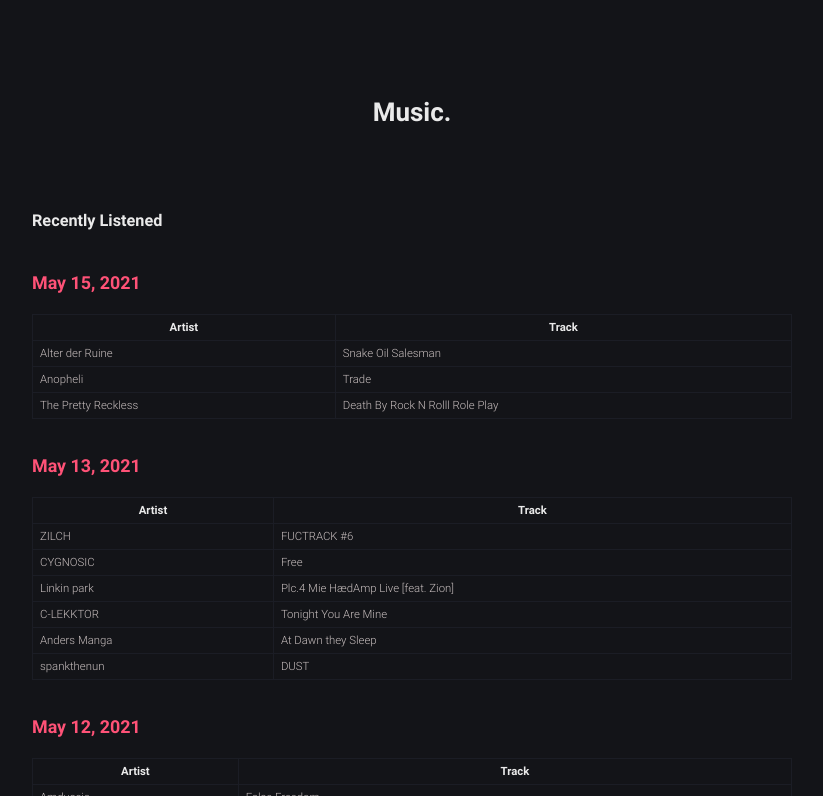
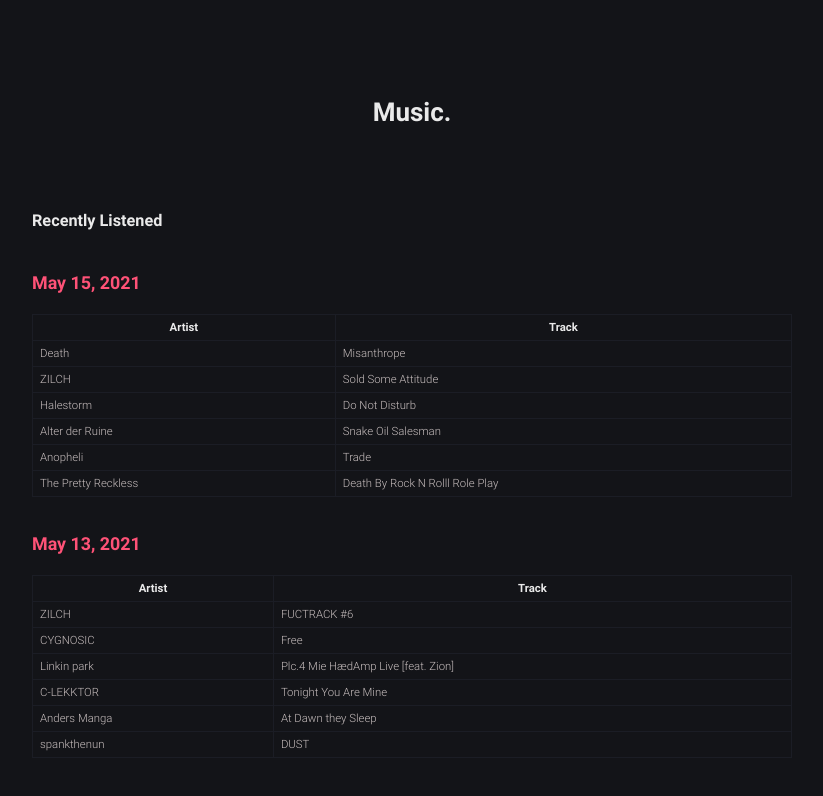
Before and after one commit to robert-marshall/xyz, a Jekyll site: the page built from music.md, in a window 1280 px wide and 900 px high, cut to the strip 104-900 px from the top of the window. Shown: the whole strip, without its empty margins (228-1051 px from the left). Built offline with Jekyll 4.4.1, drawn with Linux system fonts in a browser that asks for light colours.

Commit message:
pep8 - cause I fell like doing a barrel roll

```diff
--- a/music.md
+++ b/music.md
@@ -11,6 +11,9 @@
 
 | Artist | Track |
 |--------|-------|
+Death | Misanthrope
+ZILCH | Sold Some Attitude
+Halestorm | Do Not Disturb
 Alter der Ruine | Snake Oil Salesman
 Anopheli | Trade
 The Pretty Reckless | Death By Rock N Rolll Role Play
```
